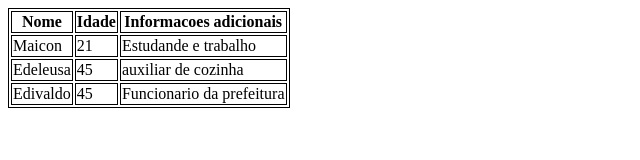
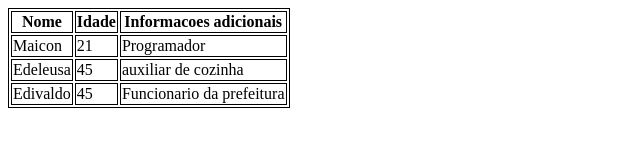
Before and after one commit to Maicon-Mattos-de-Oliveira/Aula-tabela, a plain HTML site: page index.html in a window 1280 px wide. Shown: the full height of the page, 0-640 px from the left. Drawn offline with Linux system fonts and the light colour scheme.

Commit message:
trocado para programador

```diff
--- a/index.html
+++ b/index.html
@@ -24,7 +24,7 @@
         <tr>
             <td>Maicon</td>
             <td>21</td>
-            <td>Estudande e trabalho</td>
+            <td>Programador</td>
         </tr>
 
         <tr>
```
